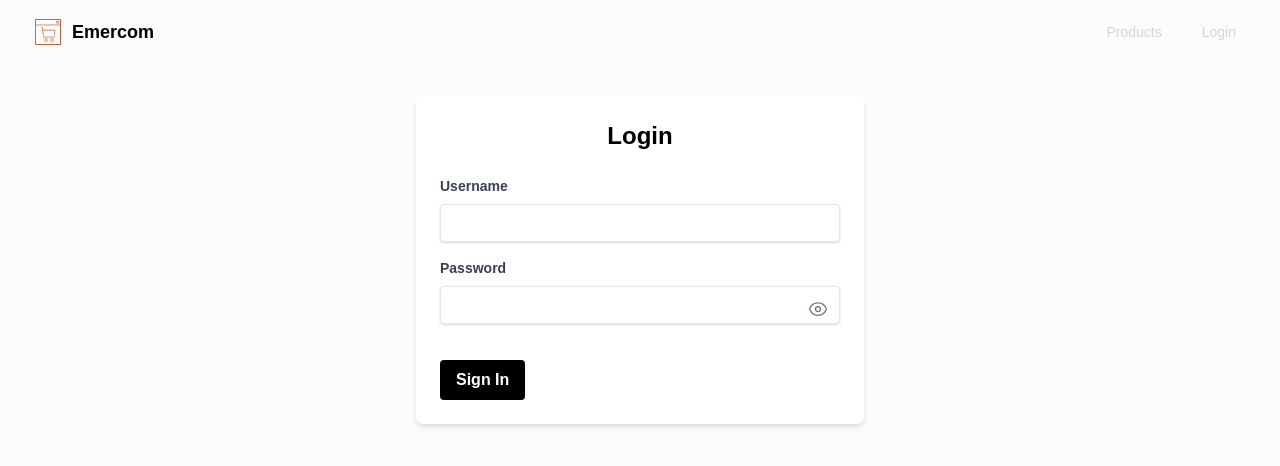
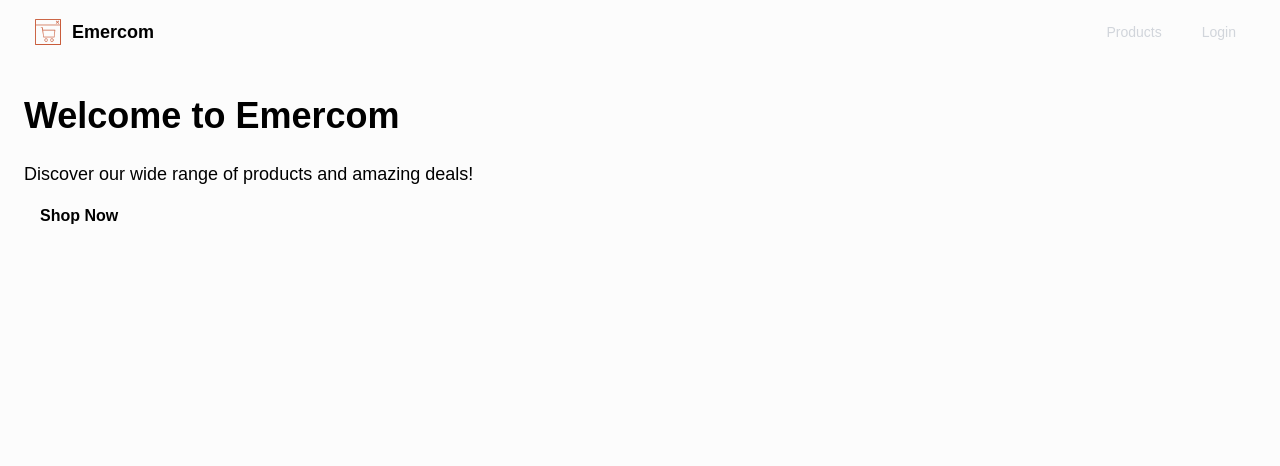
Before and after one commit to OtlotlengMajuja/JSF-Portfolio_Piece_OTLMAJ363_JSE2401_GroupD_Otlotleng-Majuja_JSF04, a Vue app: page / in a window 1280 px wide. Before the commit this address led to /login. Shown: the top 466 px of the page. Built offline with nearby package versions, Linux system fonts and the light colour scheme; the HTML template or start-up script is replaced by a standard one.

Commit message:
Updated router index: changed root route to use `Home`, added 'requiresAuth' meta check in 'beforeEach' guard

```diff
--- a/src/router/index.js
+++ b/src/router/index.js
@@ -17,7 +17,8 @@ import store from '../store/store';
 const routes = [
     {
         path: '/',
-        redirect: '/products'
+        name: 'Home',
+        component: Home
     },
     /**
      * Route for the product list page.
@@ -65,8 +66,12 @@ const router = createRouter({
 
 router.beforeEach((to, from, next) => {
     const isAuthenticated = store.getters.isAuthenticated;
-    if (to.name !== 'Login' && !isAuthenticated) next({ name: 'Login' })
-    else next()
+
+    if (to.matched.some(record => record.meta.requiresAuth) && !isAuthenticated) {
+        next({ name: 'Login', query: { redirect: to.fullPath } });
+    } else {
+        next();
+    }
 });
 
 export default router;
```
